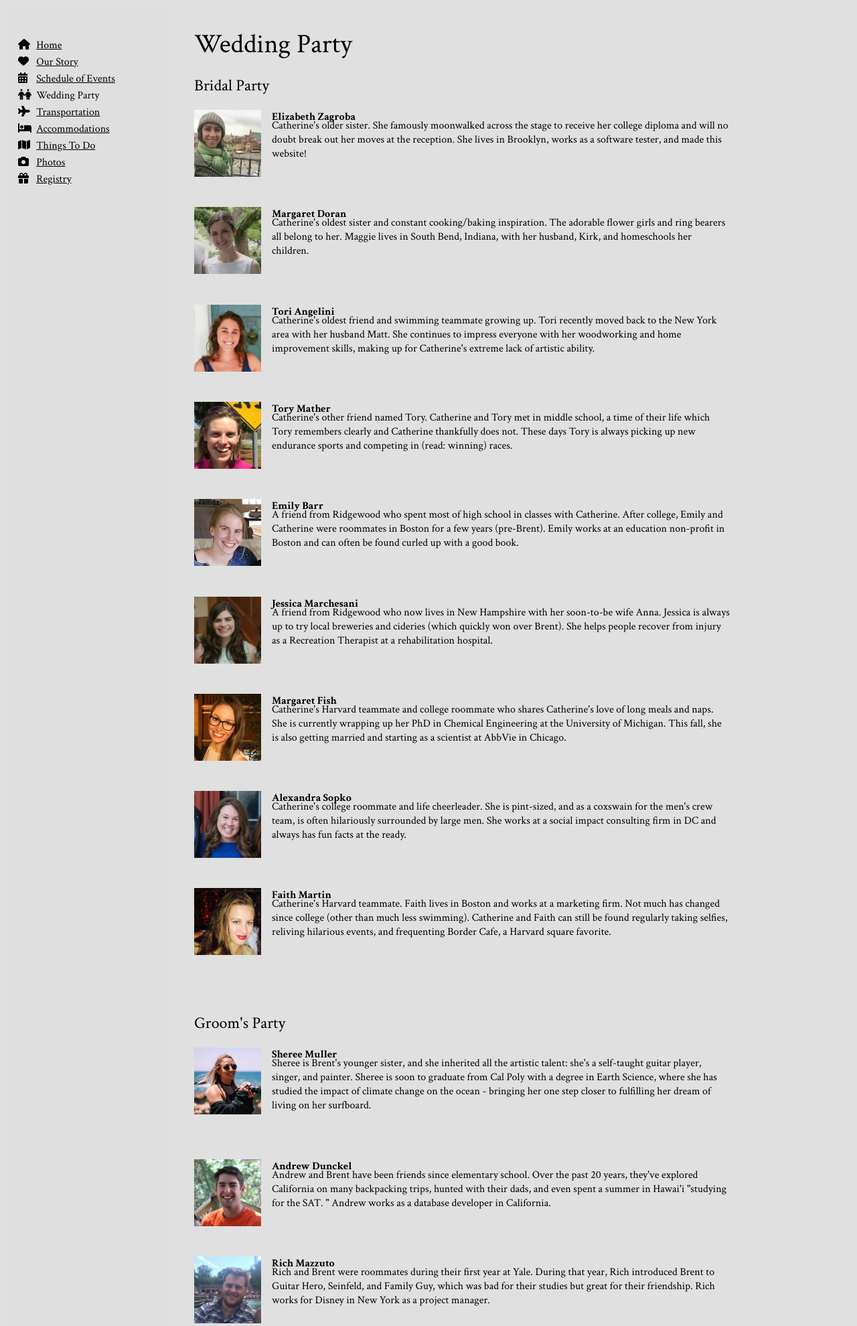
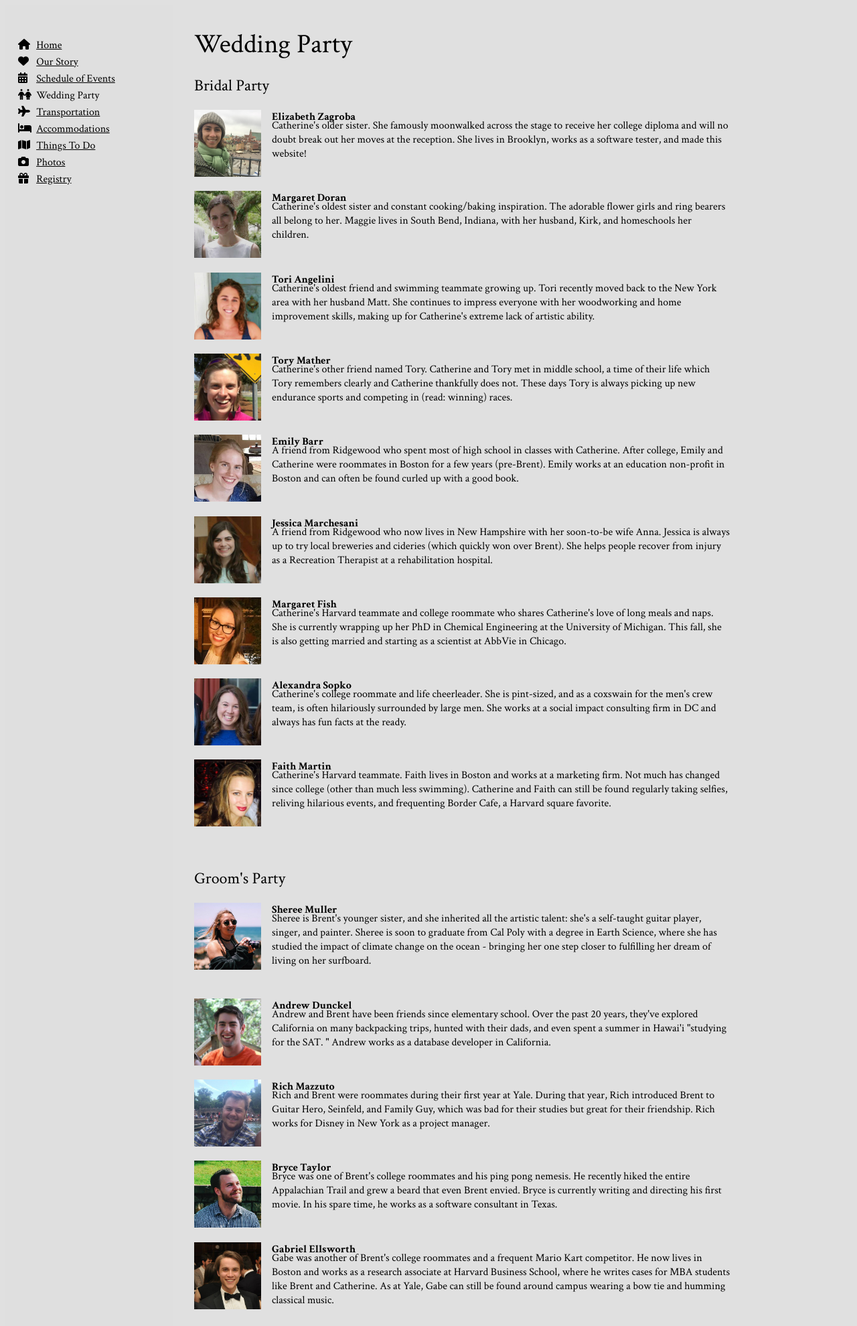
Before and after one commit to ezagroba/catherineaandbrent, a PHP site: page /party.html in a window 1280 px wide. Shown: the top 1980 px of the page at 67% size. Run offline with PHP 8.4, Linux system fonts and the light colour scheme; some libraries are stand-ins or nearby versions.

Commit message:
Too much space between party photos

```diff
--- a/bigc.css
+++ b/bigc.css
@@ -29,7 +29,7 @@ body {
 
 .preparty {
     clear:both;
-    padding-bottom: 2em;
+    padding-bottom: .5em;
 }
 
 .party {
```
